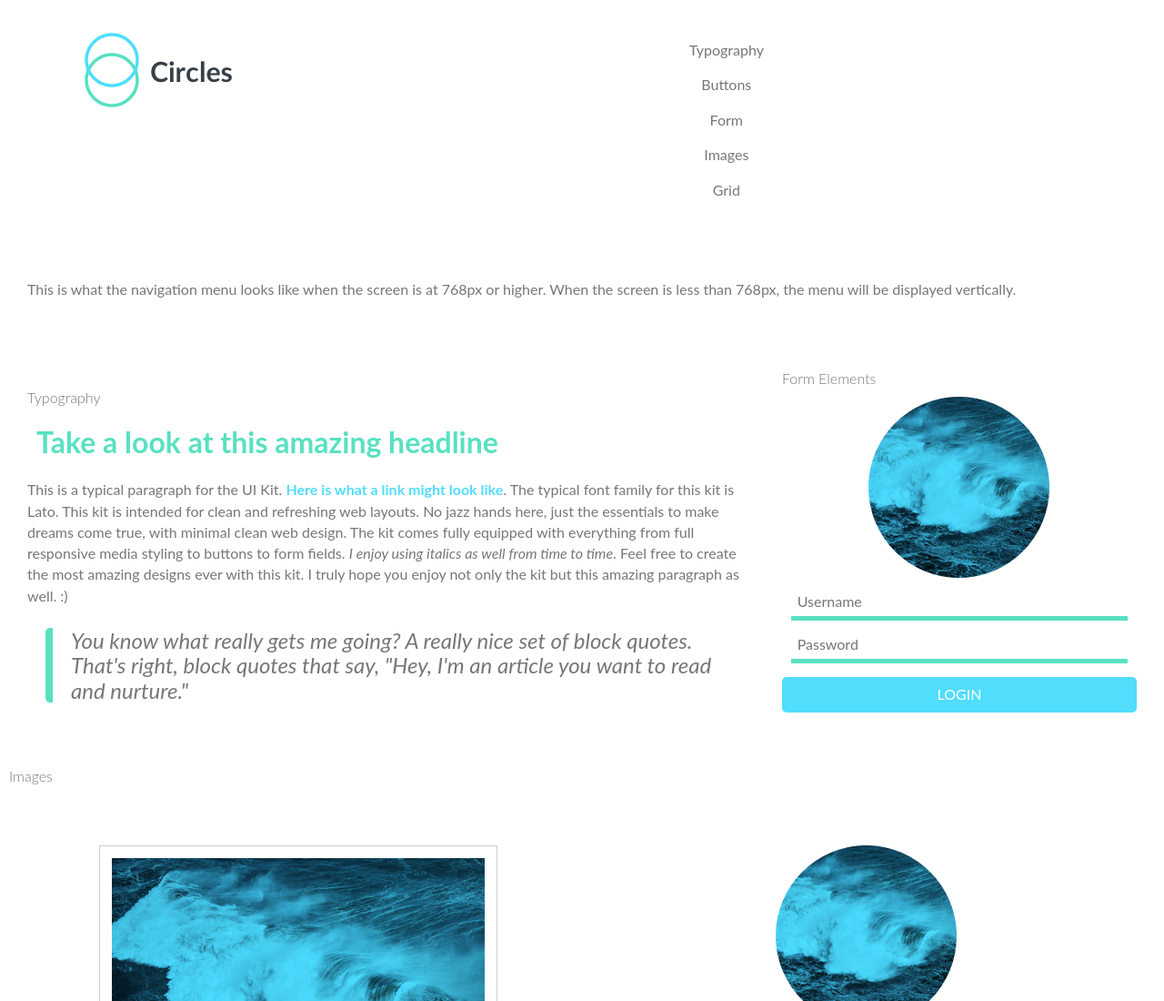
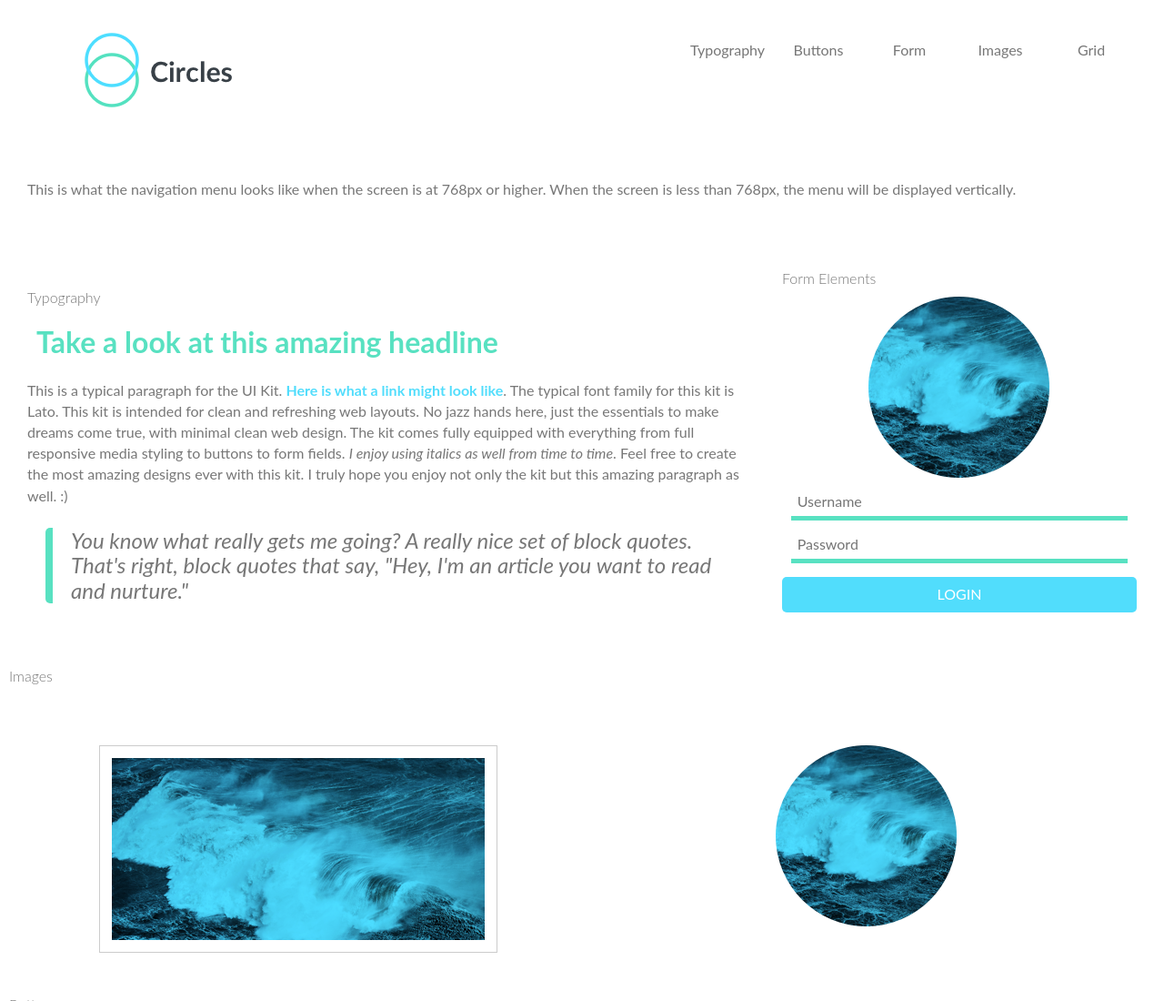
Before and after one commit to DiegoHidalgo02/Techdegree-project-4, a plain HTML site: page index.html in a window 1280 px wide. Shown: the top 1100 px of the page at 91% size. Drawn offline with Linux system fonts and the light colour scheme.

Commit message:
Styled navigation bar for desktop view

```diff
--- a/Scss/component/_navigation.scss
+++ b/Scss/component/_navigation.scss
@@ -9,8 +9,19 @@
         padding: 10px 0;
         border-radius: 5px;
         transition: background-color .2s ease-in-out, color .2s ease-in-out;
+
+        @include mq(medium){
+            flex-basis: 100px;
+        }
+
         &:hover {
             background-color: $primary-color;
         }
     }
+
+    @include mq(medium){
+        flex-direction: row;
+        justify-content: flex-end;
+        align-items: center;
+    }
 }
```
Also changed, not shown: css/style.css, 1 other file.
